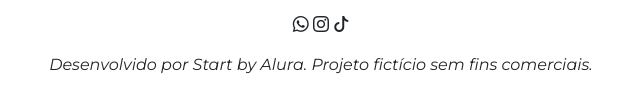
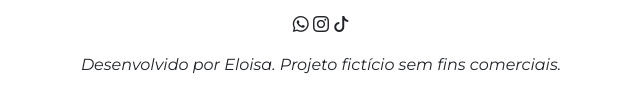
Before and after one commit to 28Pudim/1projeto-3bimestre-2, a plain HTML site: page index.html in a window 1280 px wide. Shown: the part 3072-3178 px from the top of the page, 319-959 px from the left. Drawn offline with nearby package versions, Linux system fonts and the light colour scheme; files whose address does not match are found by name.

Commit message:
Update index.html

```diff
--- a/index.html
+++ b/index.html
@@ -127,7 +127,7 @@
         <i class="bi bi-whatsapp"></i>
         <i class="bi bi-instagram"></i>
         <i class="bi bi-tiktok"></i>
-        <p class="mt-3">Desenvolvido por Start by Alura. Projeto fictício sem fins comerciais.</p>
+        <p class="mt-3">Desenvolvido por Eloisa. Projeto fictício sem fins comerciais.</p>
     </footer>
     <script src="https://cdnjs.cloudflare.com/ajax/libs/scrollReveal.js/4.0.9/scrollreveal.js"></script>
     <script src="script.js"></script>
```
